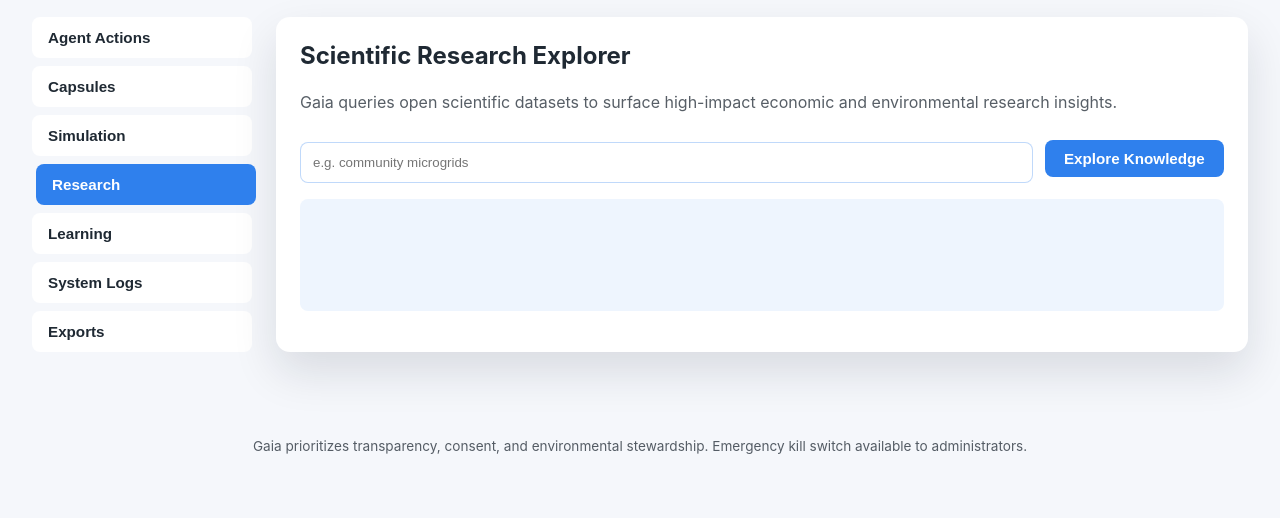
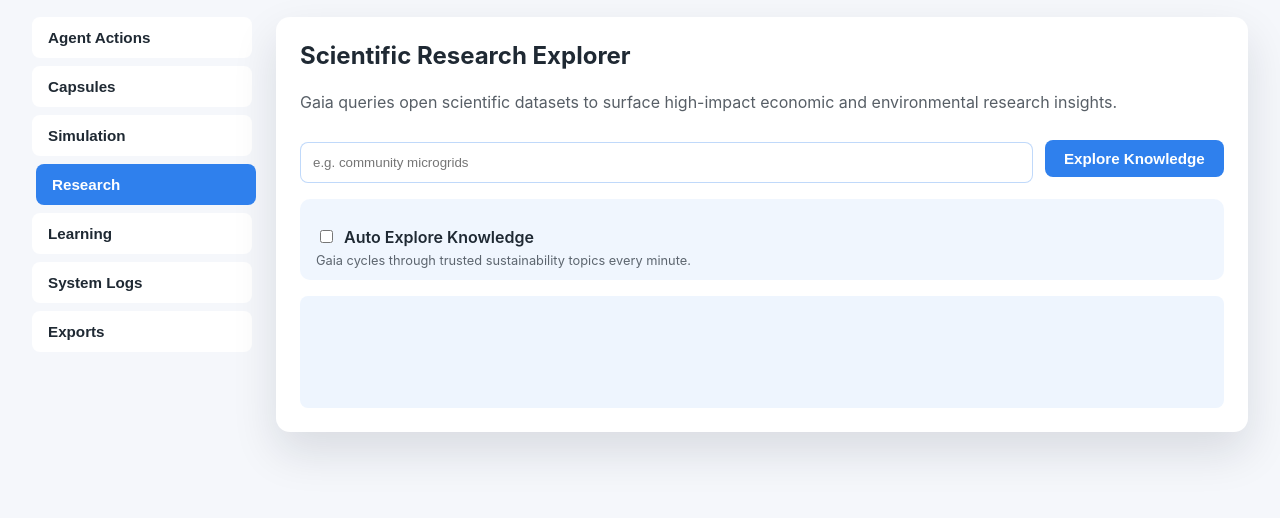
Before and after one commit to Mqhele-dot/gaia-ai-agent, a Flask app: page / in a window 1280 px wide, after a click on "Research". Shown: the part 204-722 px from the top of the page. Run offline with Flask 3, Linux system fonts and the light colour scheme; data that the repository does not hold is empty.

Commit message:
Add auto research cycles and align learning UI

```diff
--- a/gaia/static/app.js
+++ b/gaia/static/app.js
@@ -25,14 +25,24 @@ const state = {
     analyze: null,
     simulate: null,
     learning: null,
+    research: null,
   },
   lastLearningDelta: null,
+  researchTopics: [
+    'sustainable energy',
+    'circular economy',
+    'climate resilience',
+    'green infrastructure',
+    'eco-innovation',
+  ],
+  researchIndex: 0,
 };
 
 const autoControls = {
   analyze: $('#auto-analyze'),
   simulate: $('#auto-simulate'),
   learning: $('#auto-learning'),
+  research: $('#auto-research'),
 };
 
 function setOutput(el, data) {
@@ -265,17 +275,29 @@ async function refreshLogs() {
   }
 }
 
-async function exploreResearch({ silent = false } = {}) {
+function nextResearchTopic() {
+  if (state.researchTopics.length === 0) {
+    return '';
+  }
+  const topic = state.researchTopics[state.researchIndex % state.researchTopics.length];
+  state.researchIndex = (state.researchIndex + 1) % state.researchTopics.length;
+  return topic;
+}
+
+async function exploreResearch({ silent = false, topic } = {}) {
   const input = $('#research-query');
-  const topic = input ? input.value.trim() : '';
-  if (!topic) {
+  const query = topic || (input ? input.value.trim() : '');
+  if (topic && input) {
+    input.value = topic;
+  }
+  if (!query) {
     if (!silent) {
       setOutput(statusEls.researchOutput, 'Enter a topic to explore.');
     }
     return;
   }
   try {
-    const data = await fetchJSON(`/research/explore?q=${encodeURIComponent(topic)}`);
+    const data = await fetchJSON(`/research/explore?q=${encodeURIComponent(query)}`);
     setOutput(statusEls.researchOutput, data);
     await refreshStatus();
   } catch (error) {
@@ -283,14 +305,18 @@ async function exploreResearch({ silent = false } = {}) {
   }
 }
 
-function setAutoAction(key, enabled, intervalMs, handler) {
+function setAutoAction(key, enabled, intervalMs, handler, optionsFactory) {
   if (state.autoIntervals[key]) {
     clearInterval(state.autoIntervals[key]);
     state.autoIntervals[key] = null;
   }
   if (enabled) {
-    handler({ silent: true });
-    state.autoIntervals[key] = setInterval(() => handler({ silent: true }), intervalMs);
+    const run = () => {
+      const extra = (typeof optionsFactory === 'function' ? optionsFactory() : {}) || {};
+      handler({ silent: true, ...extra });
+    };
+    run();
+    state.autoIntervals[key] = setInterval(run, intervalMs);
   }
 }
 
@@ -361,6 +387,17 @@ function initEvents() {
       setAutoAction('learning', autoControls.learning.checked, 45000, runLearningStep),
     );
   }
+  if (autoControls.research) {
+    autoControls.research.addEventListener('change', () =>
+      setAutoAction(
+        'research',
+        autoControls.research.checked,
+        60000,
+        exploreResearch,
+        () => ({ topic: nextResearchTopic() }),
+      ),
+    );
+  }
 }
 
 async function boot() {
--- a/gaia/static/style.css
+++ b/gaia/static/style.css
@@ -276,6 +276,8 @@ input[type="number"] {
 .learning-card {
   display: flex;
   flex-direction: column;
+  align-items: center;
+  text-align: center;
   gap: 0.35rem;
   padding: 1rem;
   border-radius: 12px;
@@ -294,9 +296,31 @@ input[type="number"] {
 #learning-trend {
   width: 100%;
   max-width: 100%;
+  display: block;
+  margin: 0 auto;
   border-radius: 12px;
   background: rgba(47, 128, 237, 0.08);
   box-shadow: inset 0 0 0 1px rgba(15, 23, 42, 0.08);
+}
+
+.auto-research {
+  display: flex;
+  flex-direction: column;
+  gap: 0.35rem;
+  margin: 1rem 0;
+  padding: 0.75rem 1rem;
+  border-radius: 10px;
+  background: rgba(47, 128, 237, 0.07);
+}
+
+.auto-research .toggle {
+  background: transparent;
+  padding: 0;
+}
+
+.auto-research .auto-hint {
+  font-size: 0.8rem;
+  opacity: 0.7;
 }
 
 .log-output {
--- a/gaia/templates/dashboard.html
+++ b/gaia/templates/dashboard.html
@@ -96,6 +96,13 @@
         <input id="research-query" type="text" placeholder="e.g. community microgrids" required />
         <button type="button" id="btn-research" class="primary">Explore Knowledge</button>
       </form>
+      <div class="auto-research">
+        <label class="toggle">
+          <input type="checkbox" id="auto-research" />
+          <span>Auto Explore Knowledge</span>
+        </label>
+        <small class="auto-hint">Gaia cycles through trusted sustainability topics every minute.</small>
+      </div>
       <div id="research-output" class="output"></div>
     </section>
 
```
Also changed, not shown: tests/test_integration.py (+0 -2 lines), README.md.
